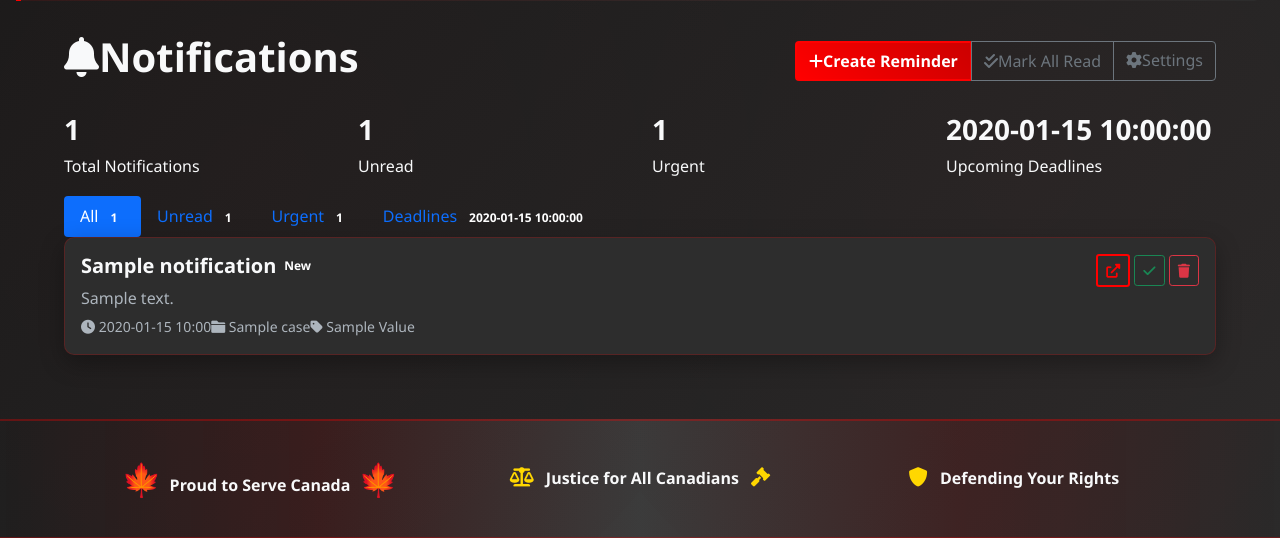
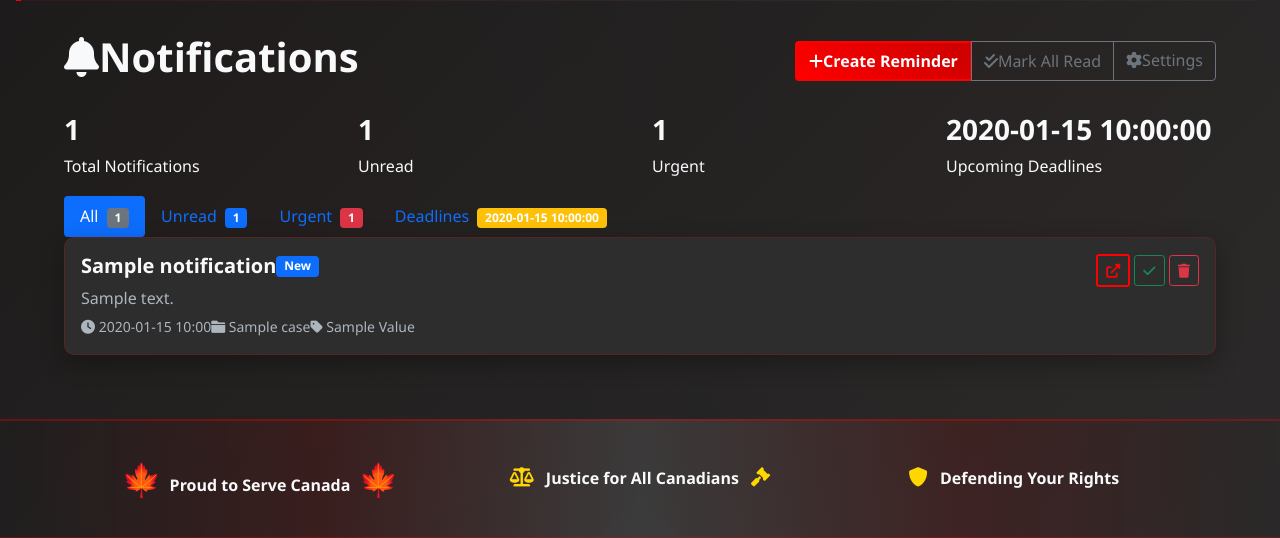
Before and after one commit to MissyCanada2019/Smart-Dispute-Flask-App, a Python web app: template templates/notifications/list.html in a window 1280 px wide. Shown: the part 221-759 px from the top of the page. Run offline with Jinja, Linux system fonts and the light colour scheme; the template is opened without the code that fills it: most values are stand-ins (such as "Sample title", 1, 10 or a date in 2020).

Commit message:
refactor(notifications): migrate Bootstrap 4 to Bootstrap 5 syntax
Update notification list template to use Bootstrap 5 conventions:
- Replace data-toggle with data-bs-toggle attributes
- Update badge color classes from badge-* to bg-* format
- Change left margin classes from ml-1 to ms-1
- Update JavaScript selectors to use new badge class names

```diff
--- a/templates/notifications/list.html
+++ b/templates/notifications/list.html
@@ -131,23 +131,23 @@
             <div class="filter-tabs">
                 <ul class="nav nav-pills" id="notification-tabs">
                     <li class="nav-item">
-                        <a class="nav-link active" id="all-tab" data-toggle="pill" href="#all-notifications">
-                            All <span class="badge badge-secondary ml-1">{{ summary.total_count if summary else 0 }}</span>
+                        <a class="nav-link active" id="all-tab" data-bs-toggle="pill" href="#all-notifications">
+                            All <span class="badge bg-secondary ms-1">{{ summary.total_count if summary else 0 }}</span>
                         </a>
                     </li>
                     <li class="nav-item">
-                        <a class="nav-link" id="unread-tab" data-toggle="pill" href="#unread-notifications">
-                            Unread <span class="badge badge-primary ml-1">{{ summary.unread_count if summary else 0 }}</span>
+                        <a class="nav-link" id="unread-tab" data-bs-toggle="pill" href="#unread-notifications">
+                            Unread <span class="badge bg-primary ms-1">{{ summary.unread_count if summary else 0 }}</span>
                         </a>
                     </li>
                     <li class="nav-item">
-                        <a class="nav-link" id="urgent-tab" data-toggle="pill" href="#urgent-notifications">
-                            Urgent <span class="badge badge-danger ml-1">{{ summary.urgent_count if summary else 0 }}</span>
+                        <a class="nav-link" id="urgent-tab" data-bs-toggle="pill" href="#urgent-notifications">
+                            Urgent <span class="badge bg-danger ms-1">{{ summary.urgent_count if summary else 0 }}</span>
                         </a>
                     </li>
                     <li class="nav-item">
-                        <a class="nav-link" id="deadlines-tab" data-toggle="pill" href="#deadline-notifications">
-                            Deadlines <span class="badge badge-warning ml-1">{{ summary.deadline_count if summary else 0 }}</span>
+                        <a class="nav-link" id="deadlines-tab" data-bs-toggle="pill" href="#deadline-notifications">
+                            Deadlines <span class="badge bg-warning ms-1">{{ summary.deadline_count if summary else 0 }}</span>
                         </a>
                     </li>
                 </ul>
@@ -168,7 +168,7 @@
                                                 <i class="{{ get_notification_icon(notification.notification_type) }} mr-2 text-{{ get_notification_color(notification.priority) }}"></i>
                                                 <h5 class="mb-0 mr-2">{{ notification.title }}</h5>
                                                 {% if not notification.is_read %}
-                                                    <span class="badge badge-primary">New</span>
+                                                    <span class="badge bg-primary">New</span>
                                                 {% endif %}
                                                 {% if notification.priority.value == 'urgent' %}
                                                     <span class="badge badge-danger ml-1">Urgent</span>
@@ -282,7 +282,7 @@ function markAsRead(notificationId) {
             const notification = document.querySelector(`[data-notification-id="${notificationId}"]`);
             notification.classList.remove('unread');
             notification.classList.add('read');
-            notification.querySelector('.badge-primary')?.remove();
+            notification.querySelector('.bg-primary')?.remove();
             updateNotificationCounts();
             showToast('Notification marked as read', 'success');
         } else {
@@ -311,7 +311,7 @@ function markAllAsRead() {
             document.querySelectorAll('.notification-item.unread').forEach(item => {
                 item.classList.remove('unread');
                 item.classList.add('read');
-                item.querySelector('.badge-primary')?.remove();
+                item.querySelector('.bg-primary')?.remove();
             });
             updateNotificationCounts();
             showToast('All notifications marked as read', 'success');
@@ -426,7 +426,7 @@ function renderNotifications(notifications) {
                         <div class="notification-header d-flex align-items-center mb-2" onclick="toggleNotification(${notification.id})">
                             <i class="${notification.icon} mr-2 text-${notification.color}"></i>
                             <h5 class="mb-0 mr-2">${notification.title}</h5>
-                            ${!notification.is_read ? '<span class="badge badge-primary">New</span>' : ''}
+                            ${!notification.is_read ? '<span class="badge bg-primary">New</span>' : ''}
                             ${notification.priority === 'urgent' ? '<span class="badge badge-danger ml-1">Urgent</span>' : ''}
                         </div>
                         <p class="text-muted mb-1">${notification.message}</p>
```
